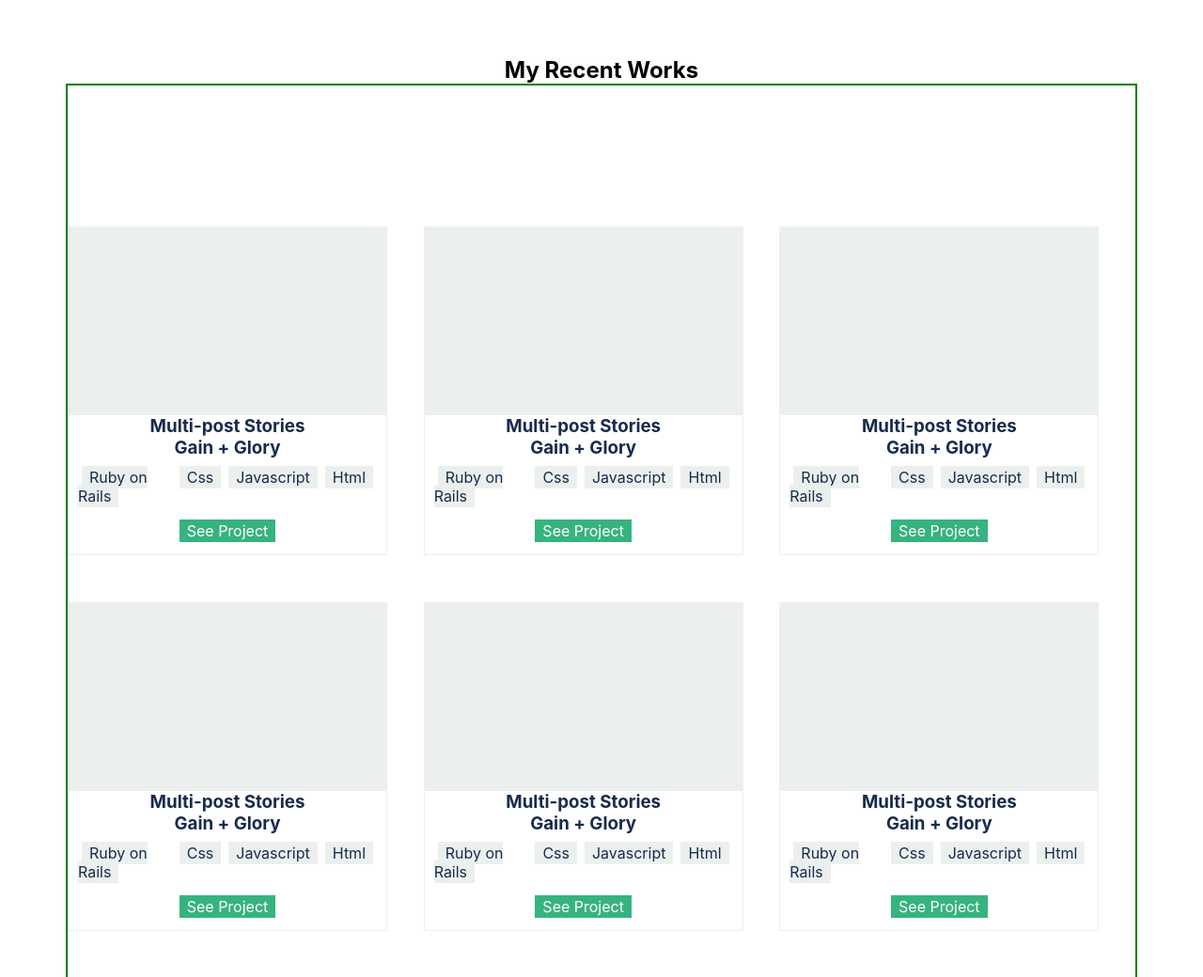
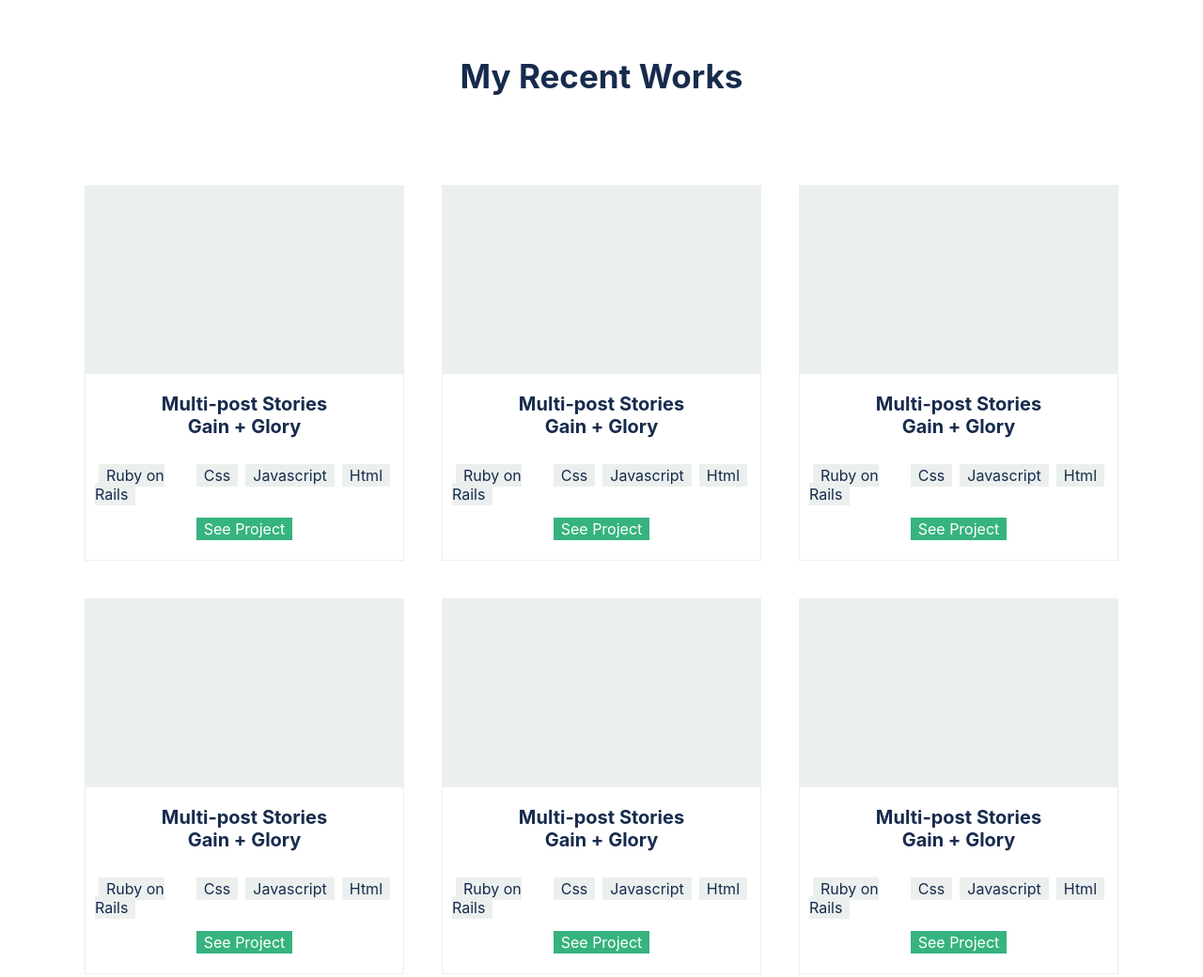
Before and after one commit to alvinlouis29/portifolio-website, a plain HTML site: page index.html in a window 1280 px wide. Shown: the part 800-1840 px from the top of the page at 94% size. Drawn offline with Linux system fonts and the light colour scheme.

Commit message:
Complete desktop View Design

```diff
--- a/style.css
+++ b/style.css
@@ -130,18 +130,22 @@ ul li {
 
 .recent_title h1 {
   text-align: center;
+  font-size: 35px;
+  color: #172b4d;
 }
 
 .cards {
   display: grid;
   grid-template-columns: repeat(3, 1fr);
   grid-template-rows: repeat(3, 40%);
-  border: 2px green solid;
+  padding: 0;
 }
 
 .card {
+  align-self: center;
+  justify-self: center;
   margin-top: 150px;
-  min-height: 350px;
+  min-height: 400px;
   width: 340px;
   border: 1px #ebf0ee solid;
 }
@@ -158,12 +162,15 @@ ul li {
 
 .content h1 {
   text-align: center;
+  padding: 20px 0;
   color: #172b4d;
+  font-size: 20px;
 }
 
 .category {
   display: flex;
   justify-content: center;
+  padding: 20px 0;
   padding: 10px;
 }
 
```
